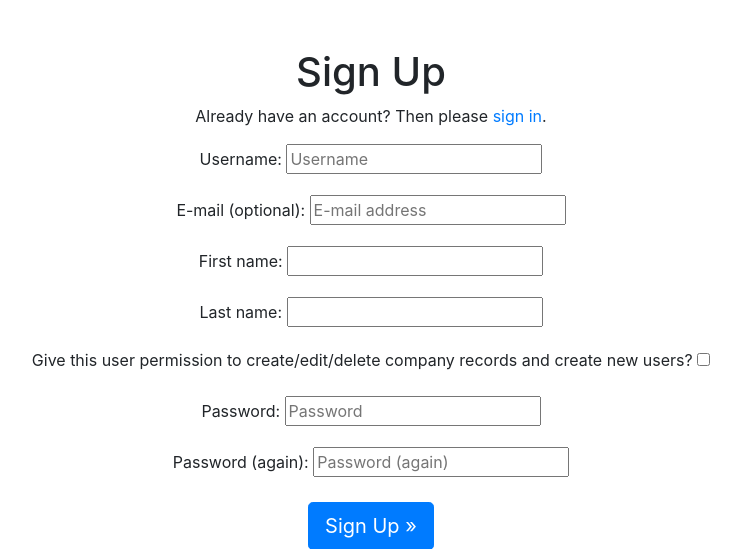
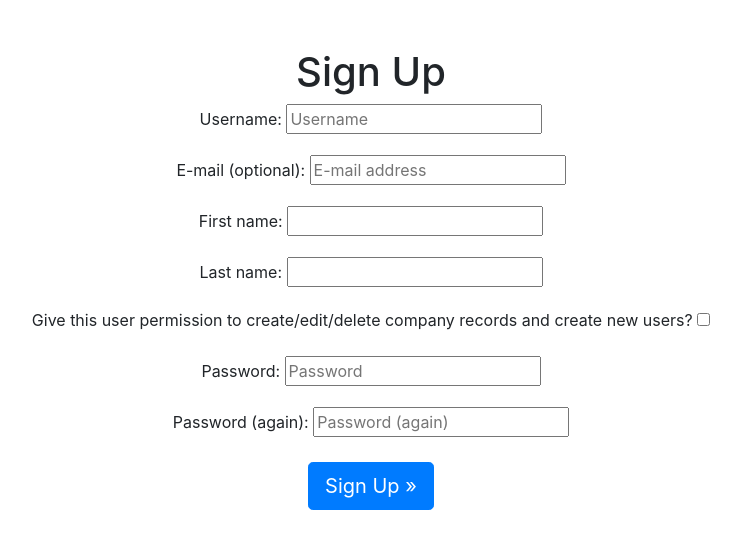
Before and after one commit to ConorG180/my-roster-management, a Django app: page /accounts/signup/ in a window 1280 px wide. Shown: the part 74-623 px from the top of the page, without its empty margins (269-1010 px from the left). Run offline with Django 3.2, Linux system fonts and the light colour scheme; the visitor is signed in with stand-in values (Sample User, id 1).

Commit message:
Remove sign in url link in signup.html

```diff
--- a/templates/account/signup.html
+++ b/templates/account/signup.html
@@ -9,8 +9,6 @@
   <div class="row">
       <div class="col-xl-8 offset-xl-2 col-lg-10 offset-lg-1 col d-flex flex-column text-center mt-lg-5 mb-3 bg-white rounded">
 <h1>{% trans "Sign Up" %}</h1>
-
-<p>{% blocktrans %}Already have an account? Then please <a href="{{ login_url }}">sign in</a>.{% endblocktrans %}</p>
 
 <form class="signup" id="signup_form" method="post" action="{% url 'account_signup' %}">
   {% csrf_token %}
```
